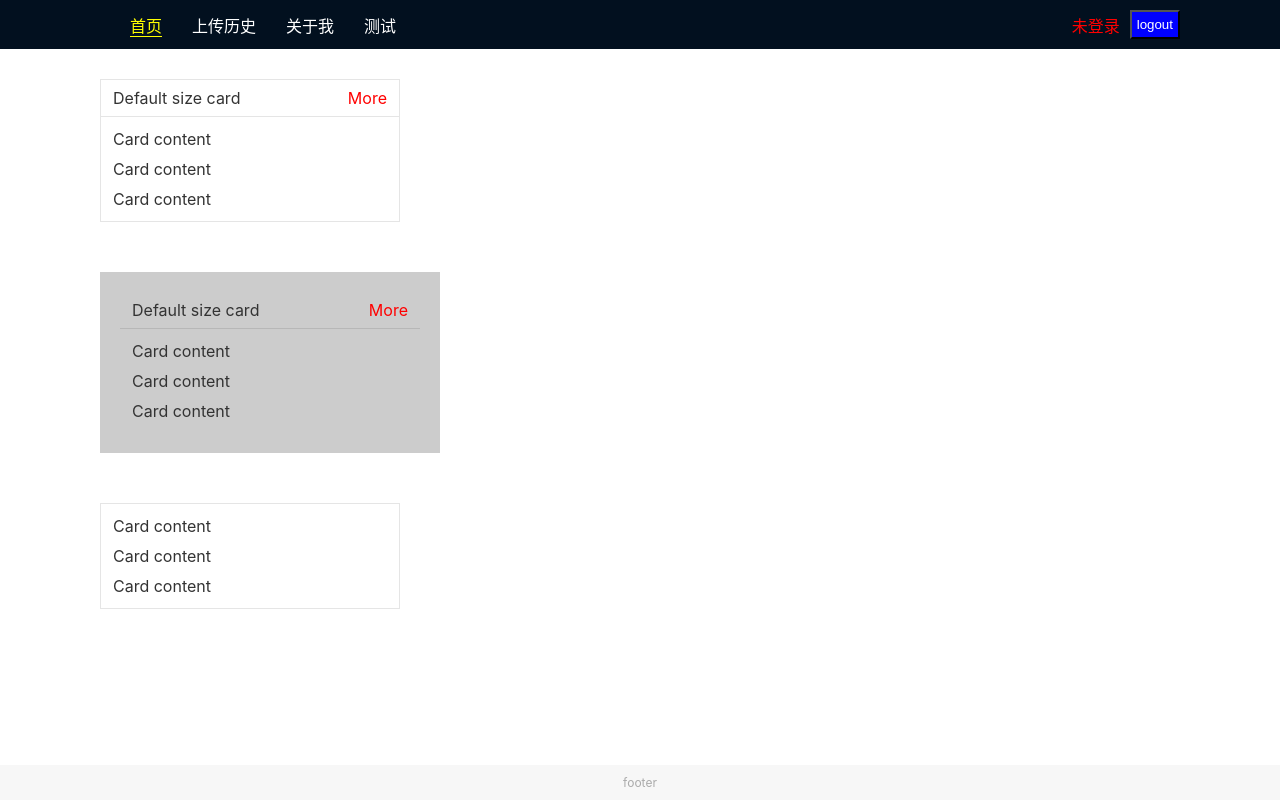
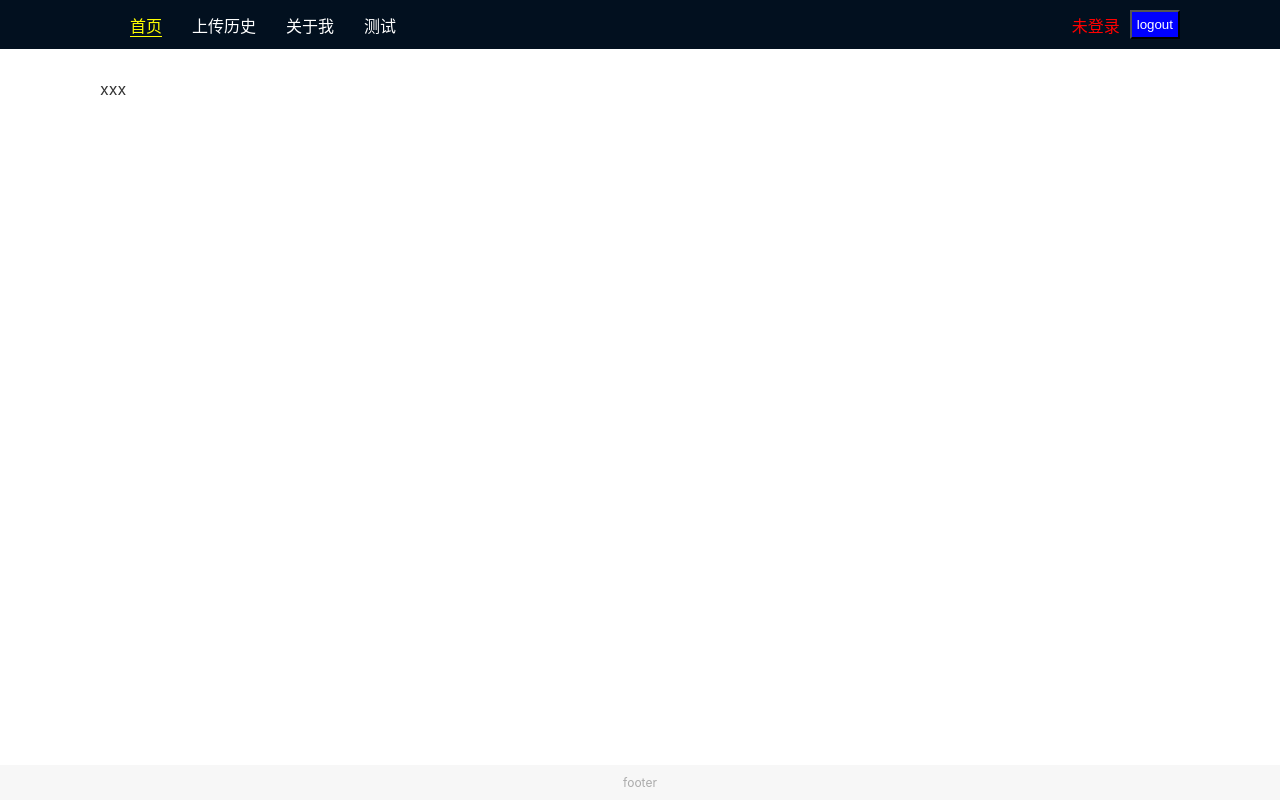
Before and after one commit to leigp555/react-ui-lib, a React app: page /#/ in a window 1280 px wide. Built offline with nearby package versions, Linux system fonts and the light colour scheme.

Commit message:
feat: 添加card组件示例

```diff
--- a/src/pages/Home.tsx
+++ b/src/pages/Home.tsx
@@ -1,6 +1,5 @@
 import React from 'react';
 import styled from 'styled-components';
-import Card from '../lib/Card/Card';
 
 const Wrap = styled.div`
   display: flex;
@@ -20,44 +19,7 @@ const Wrap = styled.div`
 const Home: React.FC = () => {
   return (
     <Wrap>
-      <div className="row">
-        <Card
-          cardTitle="Default size card"
-          action={
-            <a href="/#" style={{ color: 'red' }}>
-              More
-            </a>
-          }
-          style={{ width: 300 }}
-        >
-          <p>Card content</p>
-          <p>Card content</p>
-          <p>Card content</p>
-        </Card>
-      </div>
-      <div className="row" style={{ backgroundColor: '#ccc', padding: '20px' }}>
-        <Card
-          bordered={false}
-          cardTitle="Default size card"
-          action={
-            <a href="/#" style={{ color: 'red' }}>
-              More
-            </a>
-          }
-          style={{ width: 300 }}
-        >
-          <p>Card content</p>
-          <p>Card content</p>
-          <p>Card content</p>
-        </Card>
-      </div>
-      <div className="row">
-        <Card style={{ width: 300 }}>
-          <p>Card content</p>
-          <p>Card content</p>
-          <p>Card content</p>
-        </Card>
-      </div>
+      <div className="row">xxx</div>
     </Wrap>
   );
 };
```
Also changed, not shown: src/lib/Card/example.tsx (added, +66 -0 lines).
